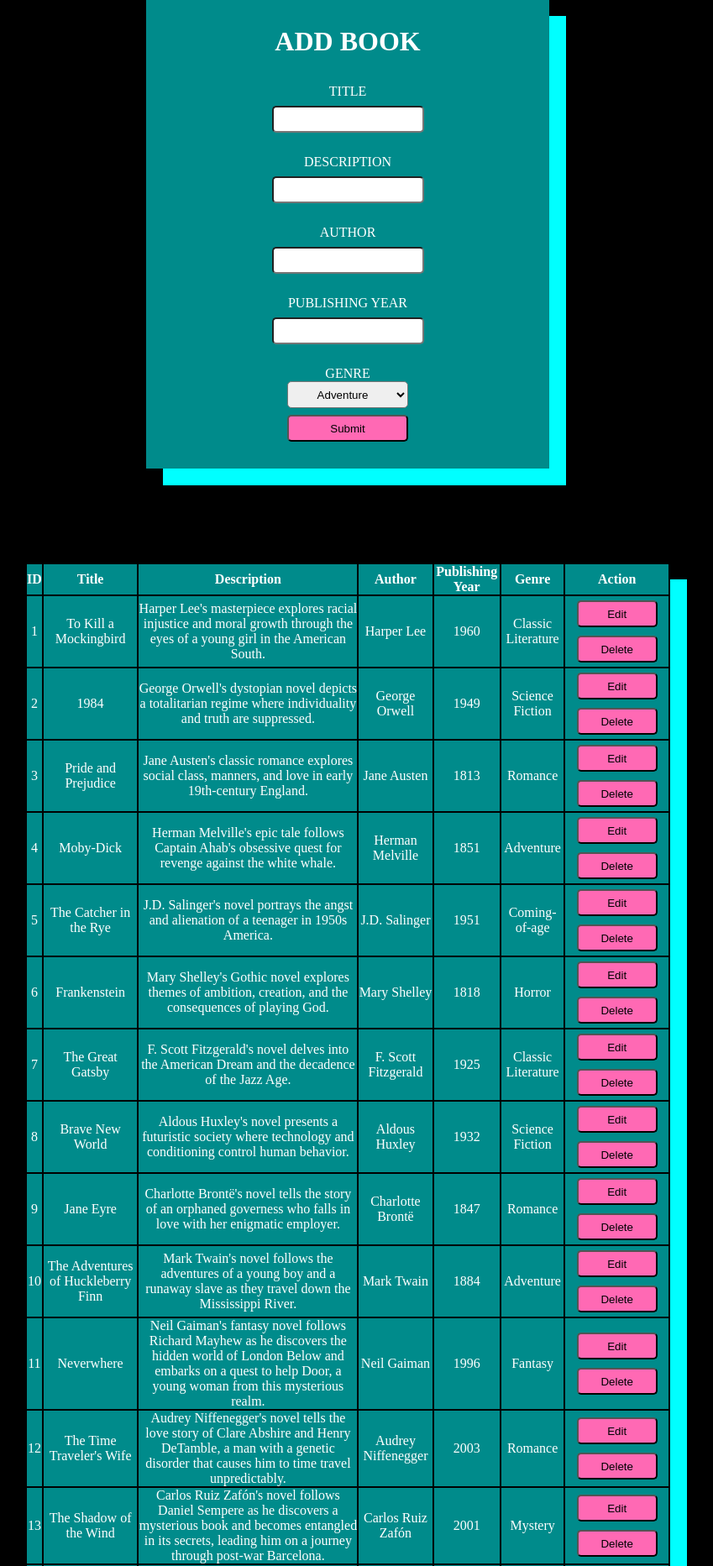
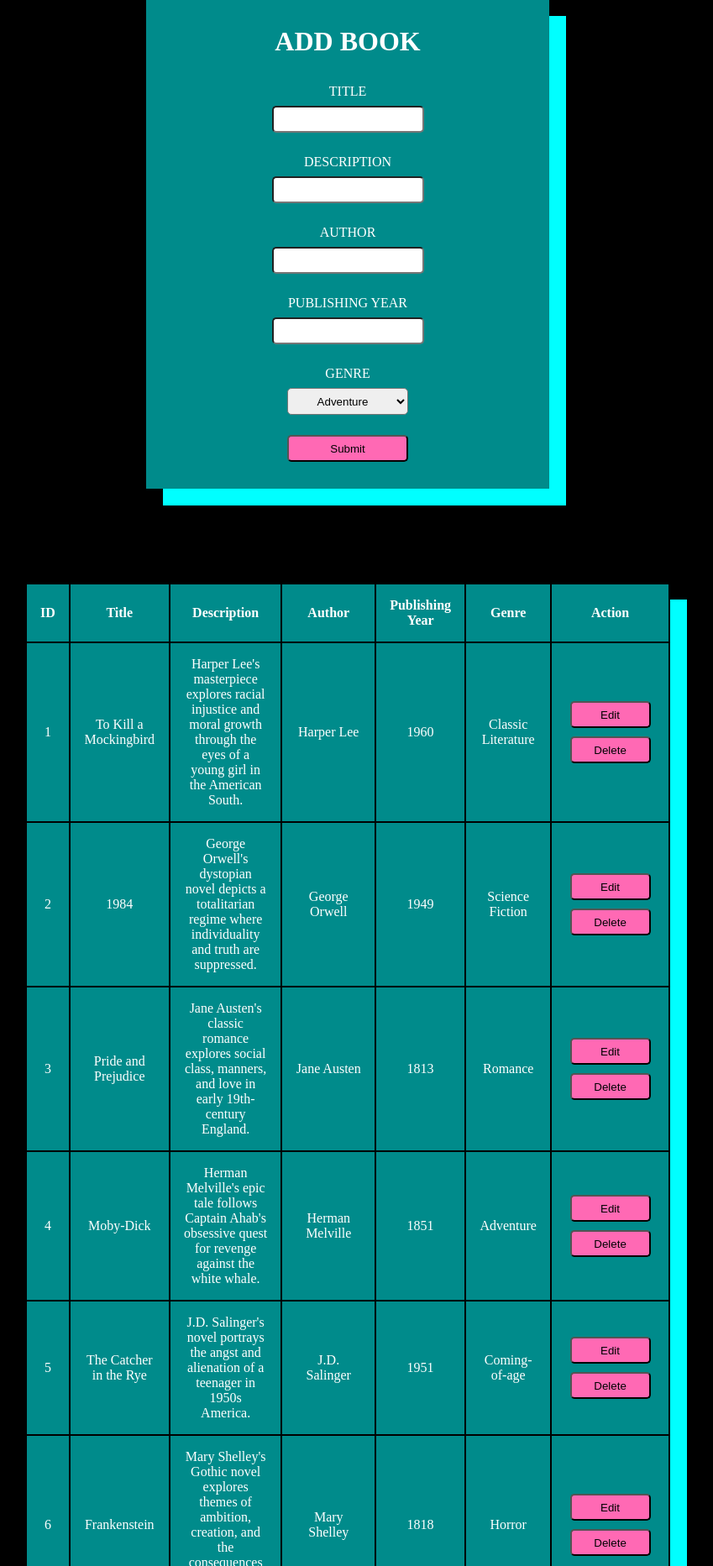
Before and after one commit to ToniAndstrom/PHP2, a PHP site: page /Booksite/booksite.php in a window 1280 px wide. Shown: the part 33-1898 px from the top of the page at 84% size, without its empty margins (226-1075 px from the left). Run offline with PHP 8.4, Linux system fonts and the light colour scheme; data comes from the database, SQL or seed files in the repository; data that the repository does not hold is empty.

Commit message:
added margin padding and copywright

```diff
--- a/PHP-MAMP/phpDir/src/Booksite/booksite.css
+++ b/PHP-MAMP/phpDir/src/Booksite/booksite.css
@@ -9,6 +9,7 @@ body{
     justify-content: center;
     background-color: black;
     color: white;
+    flex-direction: column;
 }
 .container{
     min-width: 30%;
@@ -41,6 +42,7 @@ h1{
 }
 #submit{
     margin-bottom: 2rem;
+    margin-top: 1rem;
     background-color:hotpink;
     height: 2rem;
     width: 9rem;
@@ -73,7 +75,9 @@ select{
     width: 9rem;
     border-radius: 5px;
     text-align: center;
+    margin: 0.5rem;
 }
-td{
+td, th{
     text-align: center;
+    padding:1rem;
 }
--- a/PHP-MAMP/phpDir/src/Booksite/booksite.php
+++ b/PHP-MAMP/phpDir/src/Booksite/booksite.php
@@ -148,6 +148,7 @@ if ($_SERVER["REQUEST_METHOD"] == "POST") {
       </tbody>
     </table>
   </div>
+  <footer> &copy; Toni Andström</footer>
 </body>
 
 </html>
```
